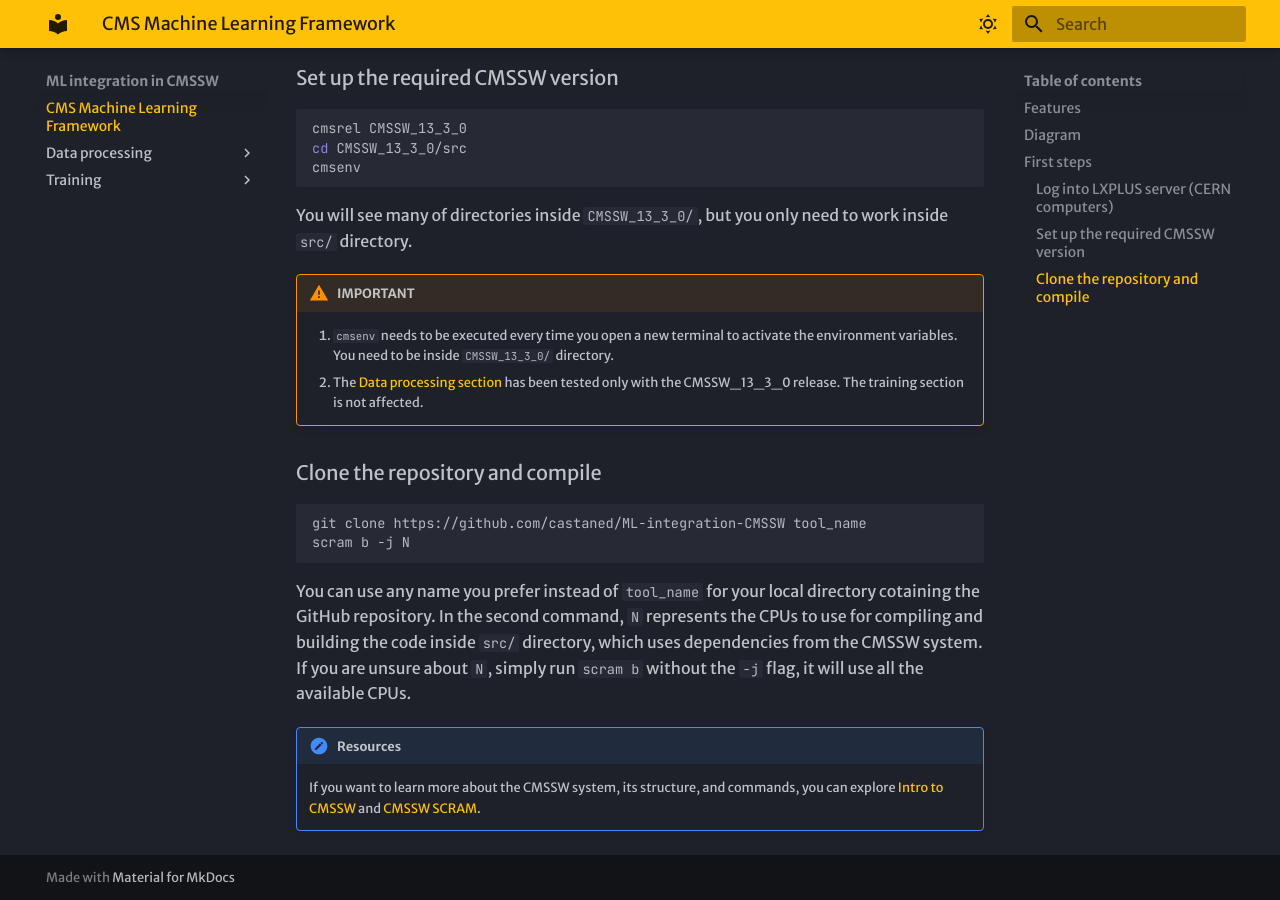
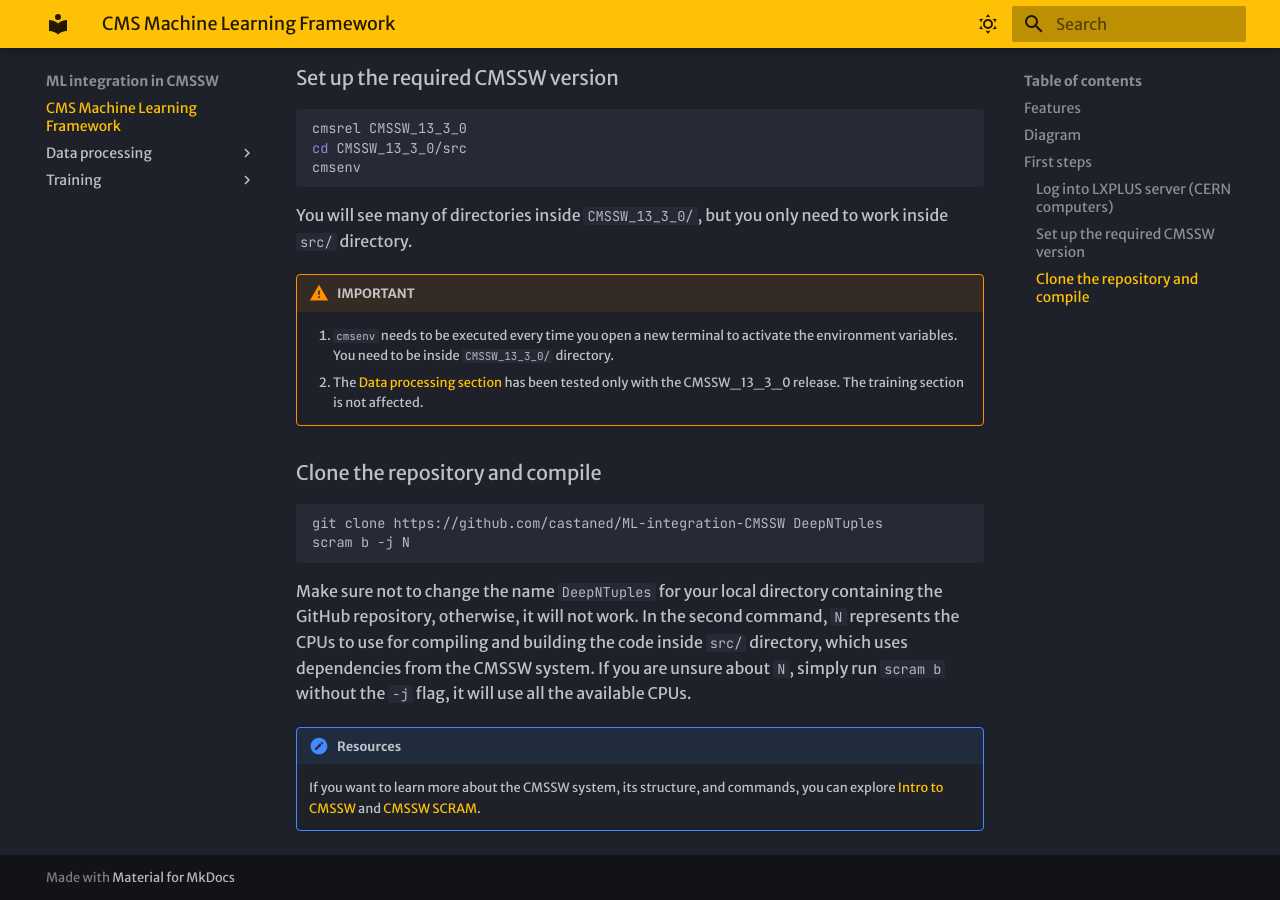
Before and after one commit to castaned/ML-integration-CMSSW, an MkDocs documentation site: the page built from docs/index.md, in a window 1280 px wide and 900 px high, scrolled down 1255 px. Built offline with MkDocs 1.6.1 and Material for MkDocs 9.7.7, drawn with Linux system fonts in a browser that asks for light colours.

Commit message:
Update index.md. DeepNTuples is a must

````diff
--- a/docs/index.md
+++ b/docs/index.md
@@ -41,11 +41,11 @@
 ### Clone the repository and compile
 
 ```bash
-git clone https://github.com/castaned/ML-integration-CMSSW tool_name
+git clone https://github.com/castaned/ML-integration-CMSSW DeepNTuples
 scram b -j N
 ```
 
-You can use any name you prefer instead of `tool_name` for your local directory cotaining the GitHub repository. In the second command, `N` represents the CPUs to use for compiling and building the code inside `src/` directory, which uses dependencies from the CMSSW system. If you are unsure about `N`, simply run `scram b` without the `-j` flag, it will use all the available CPUs.
+Make sure not to change the name `DeepNTuples` for your local directory containing the GitHub repository, otherwise, it will not work. In the second command, `N` represents the CPUs to use for compiling and building the code inside `src/` directory, which uses dependencies from the CMSSW system. If you are unsure about `N`, simply run `scram b` without the `-j` flag, it will use all the available CPUs.
 
 
 !!! note "Resources"
````
